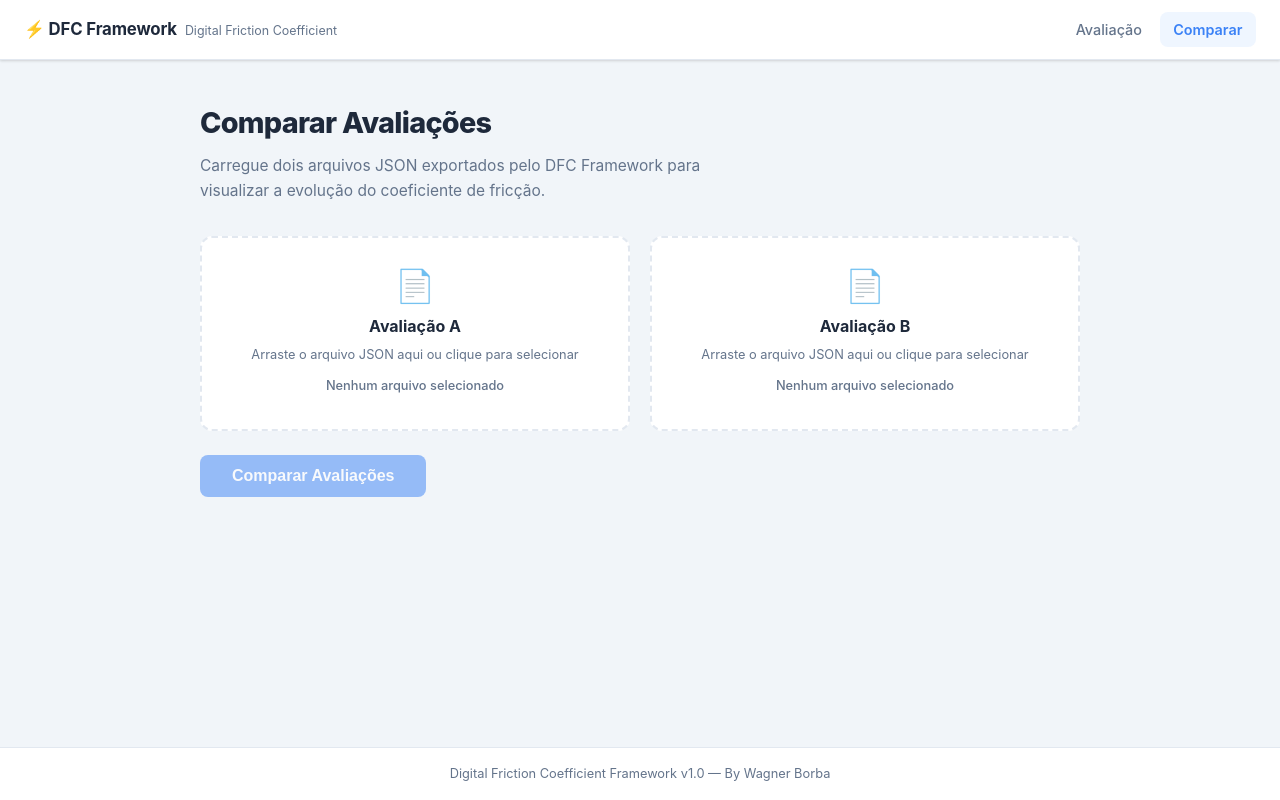
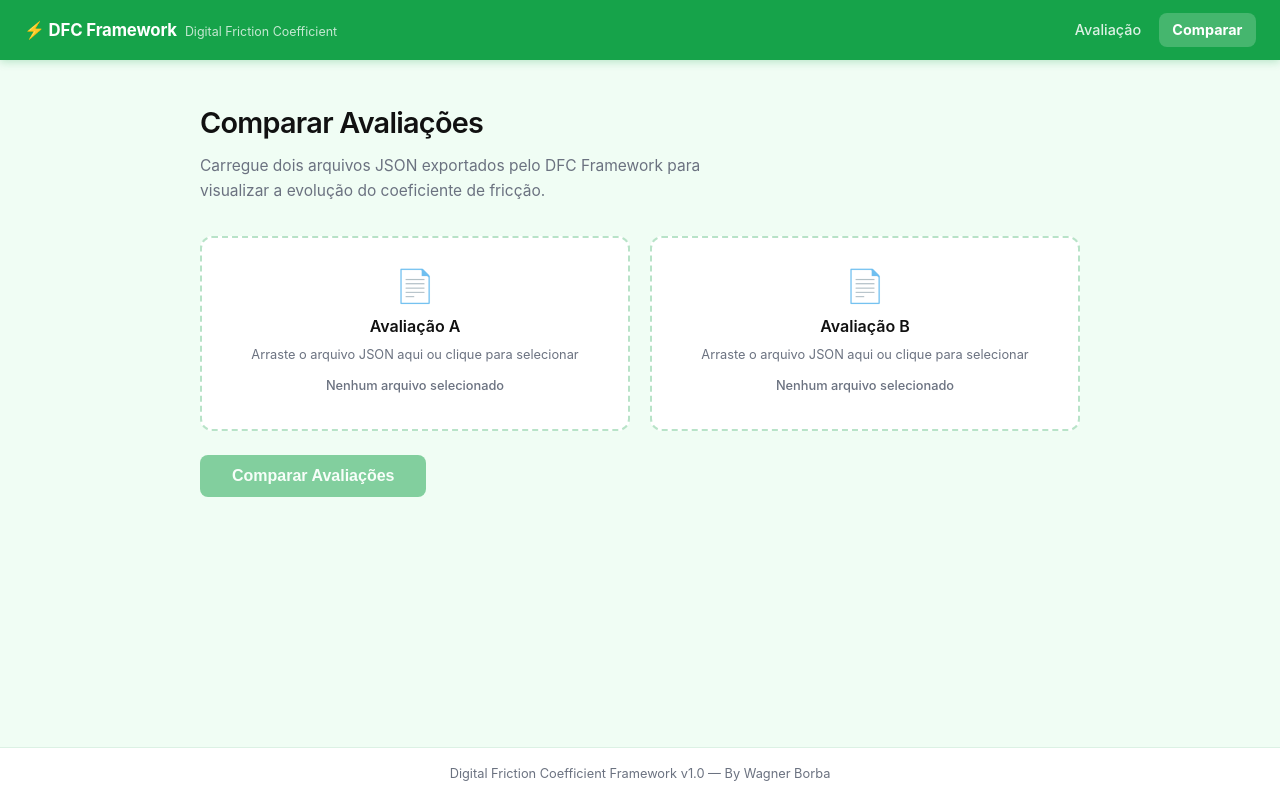
Before and after one commit to wagborba/calculadora-dfc, a Flask app: page /compare in a window 1280 px wide. Run offline with Flask 3, Linux system fonts and the light colour scheme.

Commit message:
Refatora identidade visual para paleta verde #16A34A
- Novas variáveis CSS: --color-primary, --color-bg, --color-text
- Header verde com texto branco; botões primários verdes
- Bordas e separadores com rgba(22,163,74,0.15)
- Títulos em #111111 peso 600; corpo em #374151; labels em #6B7280
- Focus inputs: outline 2px solid #16A34A
- Erros de validação em #DC2626
- Scroll suave até segunda dobra ao iniciar avaliação

Co-Authored-By: Claude Sonnet 4.6 <noreply@anthropic.com>

```diff
--- a/web/static/style.css
+++ b/web/static/style.css
@@ -4,16 +4,21 @@
 
 /* ----- Custom Properties ----- */
 :root {
-  --primary:       #3B82F6;
-  --primary-dark:  #1D4ED8;
-  --bg:            #F1F5F9;
-  --surface:       #FFFFFF;
-  --text:          #1E293B;
-  --text-muted:    #64748B;
-  --border:        #E2E8F0;
-  --radius:        12px;
-  --shadow:        0 1px 3px rgba(0,0,0,0.10), 0 1px 2px rgba(0,0,0,0.06);
-  --shadow-md:     0 4px 6px -1px rgba(0,0,0,0.10);
+  --color-primary:  #16A34A;
+  --color-bg:       #FFFFFF;
+  --color-text:     #111111;
+
+  /* Derived tokens */
+  --primary:        #16A34A;
+  --primary-dark:   #15803D;
+  --bg:             #F0FDF4;
+  --surface:        #FFFFFF;
+  --text:           #374151;
+  --text-muted:     #6B7280;
+  --border:         rgba(22,163,74,0.15);
+  --radius:         12px;
+  --shadow:         0 1px 3px rgba(0,0,0,0.08), 0 1px 2px rgba(0,0,0,0.05);
+  --shadow-md:      0 4px 6px -1px rgba(0,0,0,0.10);
 }
 
 /* ----- Reset ----- */
@@ -38,8 +43,8 @@ a { color: inherit; text-decoration: none; }
    HEADER
    ========================================================= */
 .header {
-  background: var(--surface);
-  border-bottom: 1px solid var(--border);
+  background: var(--color-primary);
+  border-bottom: none;
   position: sticky;
   top: 0;
   z-index: 100;
@@ -48,7 +53,7 @@ a { color: inherit; text-decoration: none; }
   display: flex;
   align-items: center;
   justify-content: space-between;
-  box-shadow: var(--shadow);
+  box-shadow: 0 2px 8px rgba(22,163,74,0.25);
 }
 
 .logo-link {
@@ -60,13 +65,13 @@ a { color: inherit; text-decoration: none; }
 .logo {
   font-weight: 700;
   font-size: 1.05rem;
-  color: var(--text);
+  color: #FFFFFF;
   letter-spacing: -0.01em;
 }
 
 .logo-sub {
   font-size: 0.78rem;
-  color: var(--text-muted);
+  color: rgba(255,255,255,0.75);
   font-weight: 400;
 }
 
@@ -80,19 +85,19 @@ a { color: inherit; text-decoration: none; }
   border-radius: 8px;
   font-size: 0.9rem;
   font-weight: 500;
-  color: var(--text-muted);
+  color: rgba(255,255,255,0.85);
   transition: background 0.15s, color 0.15s;
 }
 
 .nav-link:hover {
-  background: var(--bg);
-  color: var(--text);
+  background: rgba(255,255,255,0.15);
+  color: #FFFFFF;
 }
 
 .nav-link.active {
-  color: var(--primary);
-  background: #EFF6FF;
-  font-weight: 600;
+  background: rgba(255,255,255,0.2);
+  color: #FFFFFF;
+  font-weight: 700;
 }
 
 /* =========================================================
@@ -126,21 +131,24 @@ a { color: inherit; text-decoration: none; }
   font-weight: 600;
   cursor: pointer;
   border: none;
-  transition: background 0.15s, transform 0.1s, box-shadow 0.15s;
+  transition: filter 0.15s, transform 0.1s, box-shadow 0.15s;
   white-space: nowrap;
 }
 
 .btn-primary {
-  background: var(--primary);
-  color: #fff;
+  background: var(--color-primary);
+  color: #FFFFFF;
 }
 
 .btn-primary:hover:not(:disabled) {
-  background: var(--primary-dark);
+  filter: brightness(1.1);
   box-shadow: var(--shadow-md);
 }
 
-.btn-primary:active:not(:disabled) { transform: scale(0.98); }
+.btn-primary:active:not(:disabled) {
+  transform: scale(0.98);
+  filter: brightness(1.1);
+}
 
 .btn-primary:disabled {
   opacity: 0.5;
@@ -641,8 +655,9 @@ a { color: inherit; text-decoration: none; }
 
 .page-title {
   font-size: 1.8rem;
-  font-weight: 800;
+  font-weight: 600;
   letter-spacing: -0.025em;
+  color: var(--color-text);
   margin-bottom: 0.5rem;
 }
 
@@ -661,7 +676,7 @@ a { color: inherit; text-decoration: none; }
 
 .upload-zone {
   background: var(--surface);
-  border: 2px dashed var(--border);
+  border: 2px dashed rgba(22,163,74,0.3);
   border-radius: var(--radius);
   padding: 2rem 1.5rem;
   text-align: center;
@@ -689,7 +704,8 @@ a { color: inherit; text-decoration: none; }
 
 .upload-label {
   font-size: 1rem;
-  font-weight: 700;
+  font-weight: 600;
+  color: var(--color-text);
   margin-bottom: 0.35rem;
 }
 
```
Also changed, not shown: other parts of web/static/style.css (+41 -33 lines), web/static/app.js (+11 -5 lines).
